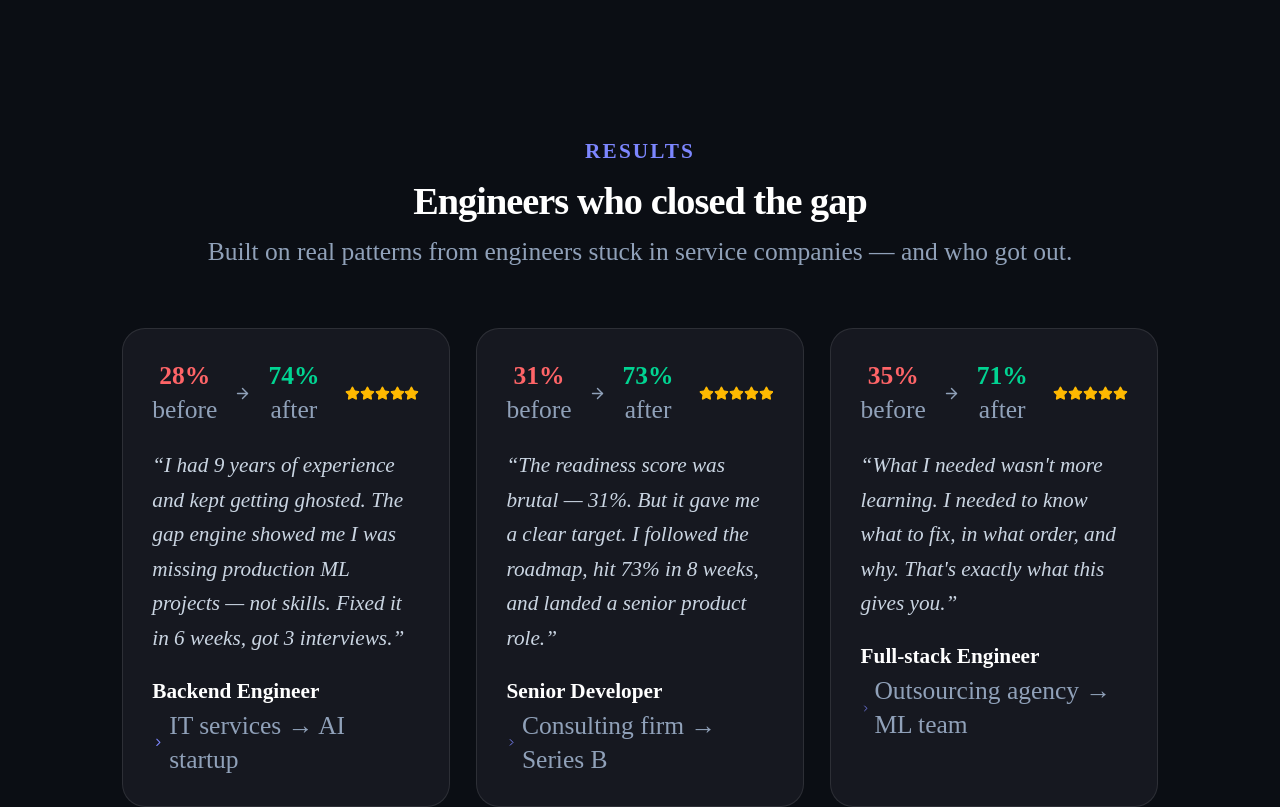
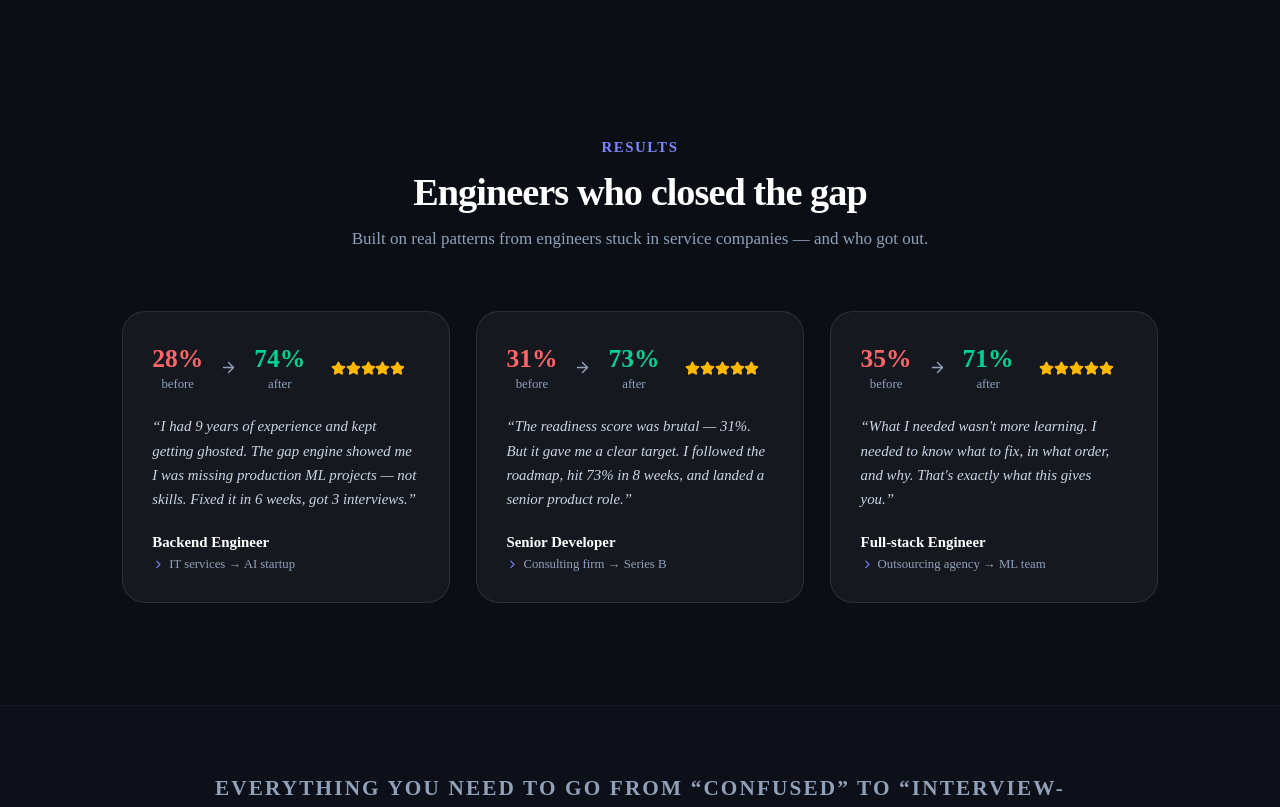
Before and after one commit to ninetydaysai-create/ninetydays, a Next.js app: page / in a window 1280 px wide. Shown: the part 9860-10667 px from the top of the page. Built offline with nearby package versions, Linux system fonts and the light colour scheme; no server answers.

Commit message:
fix: revert testimonials section to original font sizes
Co-Authored-By: Claude Sonnet 4.6 <noreply@anthropic.com>

```diff
--- a/src/app/page.tsx
+++ b/src/app/page.tsx
@@ -703,9 +703,9 @@ export default function LandingPage() {
       <section className="py-24 bg-[#0b0e14] border-b border-white/5">
         <div className="max-w-5xl mx-auto px-6">
           <div className="text-center mb-14">
-            <p className="text-xl font-bold uppercase tracking-widest text-indigo-400 mb-3">Results</p>
+            <p className="text-sm font-bold uppercase tracking-widest text-indigo-400 mb-3">Results</p>
             <h2 className="text-4xl font-black text-white">Engineers who closed the gap</h2>
-            <p className="text-slate-400 mt-3 text-2xl">Built on real patterns from engineers stuck in service companies — and who got out.</p>
+            <p className="text-slate-400 mt-3 text-base">Built on real patterns from engineers stuck in service companies — and who got out.</p>
           </div>
           <div className="grid md:grid-cols-3 gap-6">
             {testimonials.map((t) => (
@@ -713,12 +713,12 @@ export default function LandingPage() {
                 <div className="flex items-center gap-4 mb-5">
                   <div className="text-center">
                     <div className="text-2xl font-black text-red-400">{t.score.before}%</div>
-                    <div className="text-2xl text-slate-400">before</div>
+                    <div className="text-xs text-slate-400">before</div>
                   </div>
                   <ArrowRight className="h-4 w-4 text-slate-400 shrink-0" />
                   <div className="text-center">
                     <div className="text-2xl font-black text-emerald-400">{t.score.after}%</div>
-                    <div className="text-2xl text-slate-400">after</div>
+                    <div className="text-xs text-slate-400">after</div>
                   </div>
                   <div className="flex-1 ml-2">
                     {[...Array(5)].map((_, i) => (
@@ -726,10 +726,10 @@ export default function LandingPage() {
                     ))}
                   </div>
                 </div>
-                <p className="text-slate-300 text-xl leading-relaxed mb-5 italic">&ldquo;{t.quote}&rdquo;</p>
+                <p className="text-slate-300 text-sm leading-relaxed mb-5 italic">&ldquo;{t.quote}&rdquo;</p>
                 <div>
-                  <p className="font-bold text-xl text-white">{t.name}</p>
-                  <p className="text-2xl text-slate-400 mt-0.5 flex items-center gap-1">
+                  <p className="font-bold text-sm text-white">{t.name}</p>
+                  <p className="text-xs text-slate-400 mt-0.5 flex items-center gap-1">
                     <ChevronRight className="h-3 w-3 text-indigo-400" />{t.from}
                   </p>
                 </div>
```
